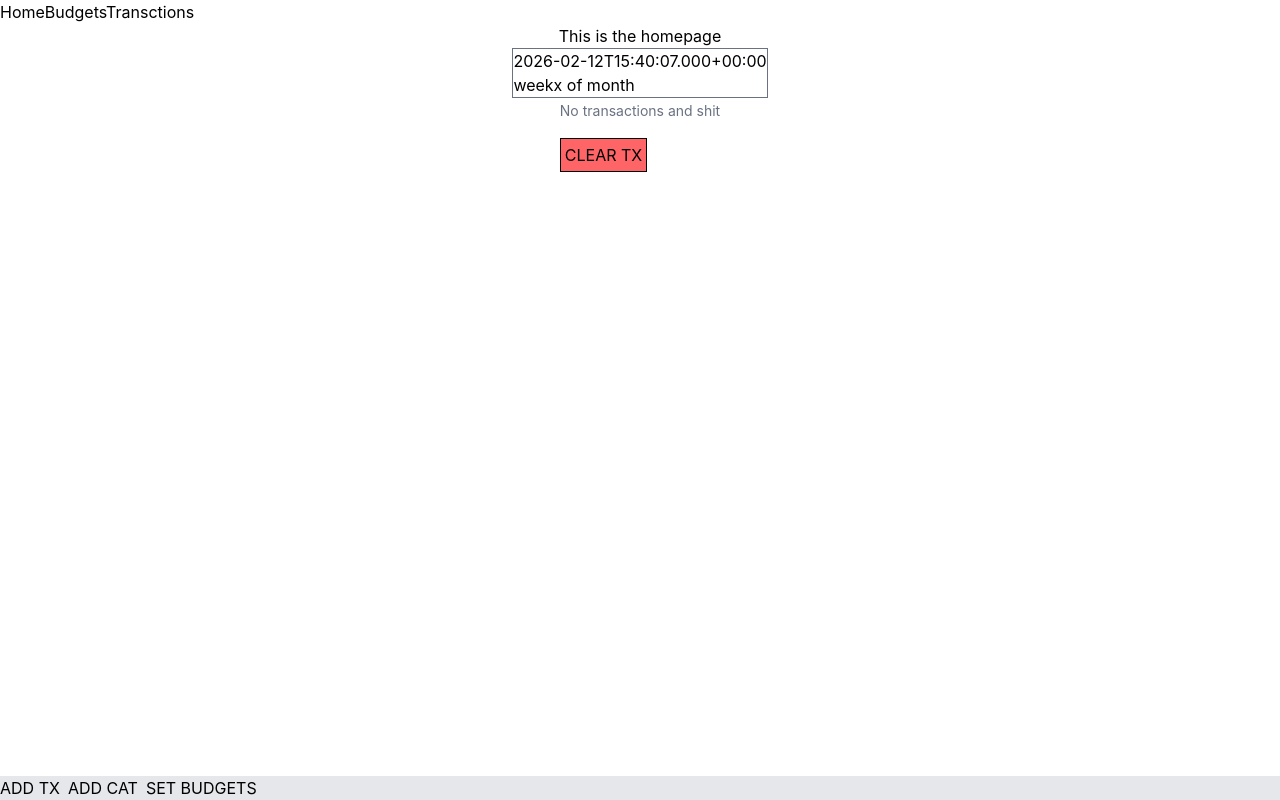
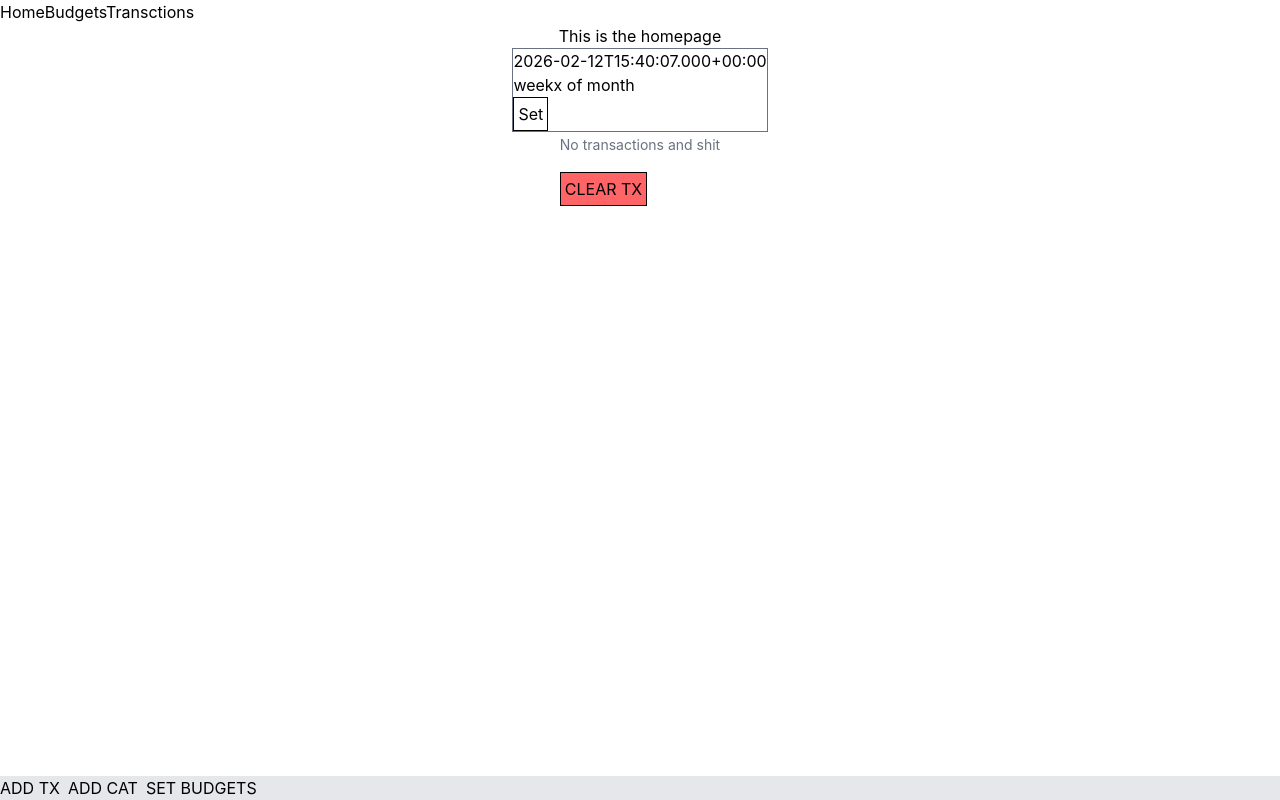
Before and after one commit to Emvil-git/wowee-ree-dough, a React (Vite) app: page / in a window 1280 px wide. Built offline with nearby package versions, Linux system fonts and the light colour scheme.

Commit message:
feat: add a visual budget bar

```diff
--- /dev/null
+++ b/src/components/progBar/Bar.tsx
@@ -0,0 +1,17 @@
+interface BarPropType {
+    max: number
+    fill: number
+}
+
+export const Bar = ({max, fill}: BarPropType) => {
+
+
+
+    return (
+        <div className=" relative w-100 h-[2em]">
+            <div className="absolute top-0 w-100 h-[2em] bg-gray-300"></div>
+            <div className={`absolute top-0 bg-amber-500 h-[2em]`} style={{width: `${fill/max * 100}%`}}></div>
+            <span className="absolute text-center w-100">{fill}/{max}</span>
+        </div>
+    )
+}
--- a/src/components/ProgBar.tsx
+++ b/src/components/progBar/ProgBar.tsx
@@ -1,7 +1,13 @@
 import { useState } from "react"
-import useExStore from "../store/expenses"
+import useExStore from "../../store/expenses"
+import { BudgetBtn } from "../BudgetsBtn"
+import { Bar } from "./Bar"
 
-export const ProgBar = () => {
+interface ProgBarPropType {
+    timePeriod: "daily" | "weekly" | "monthly"
+}
+
+export const ProgBar = ({timePeriod}: ProgBarPropType) => {
     const [max, setMax] = useState(100)
     const [fill, setFill] = useState(40)
 
@@ -15,8 +21,9 @@ export const ProgBar = () => {
     ) : 0
 
     return (
-        <div className="w-full max-w-[32em]">
+        <div className="w-full max-w-[28em]">
             {/* {total}/{max} */}
+            { budgets.daily ? <Bar max={budgets.daily} fill={total}/> : <BudgetBtn/> }
         </div>
     )
 }
--- a/src/pages/Home/components/TopHome.tsx
+++ b/src/pages/Home/components/TopHome.tsx
@@ -1,4 +1,4 @@
-import ProgBar from "../../../components/ProgBar"
+import ProgBar from "../../../components/progBar/ProgBar"
 import { useTime } from "../../../hooks/useTime"
 
 export const TopHome = () => {
@@ -8,7 +8,7 @@ export const TopHome = () => {
         <div className="border border-gray-500">
             <p>{isoLocal}</p>
             <p>weekx of month</p>
-            <ProgBar/>
+            <ProgBar timePeriod="daily"/>
             {/* TODO: Overview button, check spendings so far */}
         </div>
     )
```
